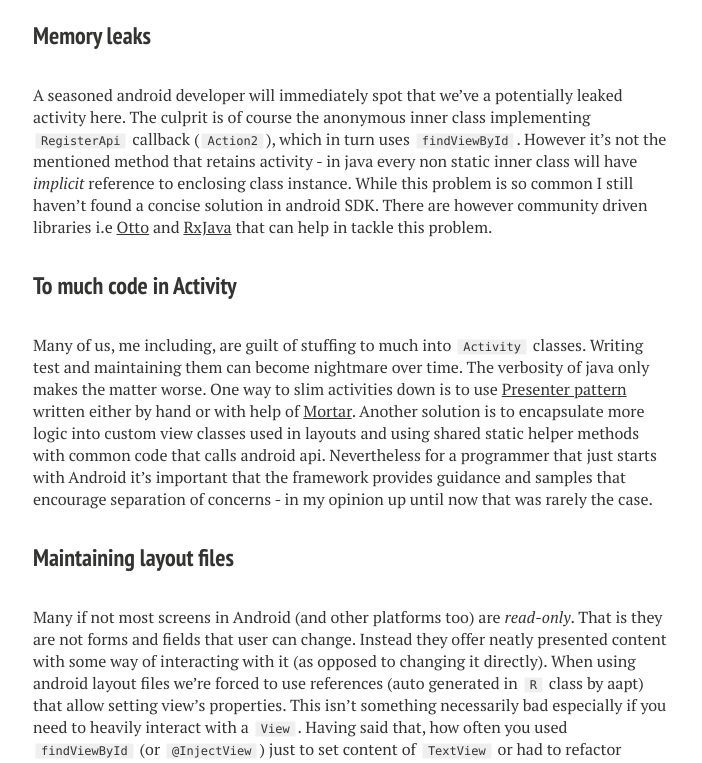
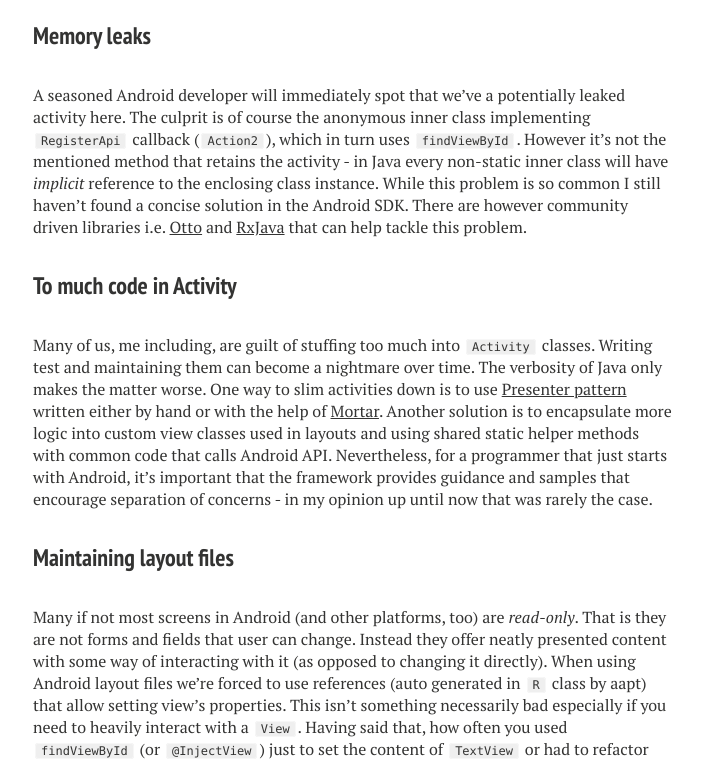
Before and after one commit to bright/bright.github.io, a Jekyll site: the page built from _posts/2015-07-20-android-data-binding-part-1-why-it-is-important.md, in a window 1280 px wide and 1400 px high, scrolled down 646 px, cut to the strip 176-939 px from the top of the window. Shown: the whole strip, without its empty margins (287-989 px from the left). Built offline with Jekyll 4.4.1, drawn with Linux system fonts in a browser that asks for light colours; nearby versions of some CDN libraries; Markdown is read by kramdown in place of the engine named in the settings; some of the changed text lies outside the part shown.

Commit message:
typos etc.
as always, just my gut feelings

```diff
--- a/_posts/2015-07-20-android-data-binding-part-1-why-it-is-important.md
+++ b/_posts/2015-07-20-android-data-binding-part-1-why-it-is-important.md
@@ -3,13 +3,13 @@ layout: post
 title: 'Android Data Binding Part 1: Why it is important'
 date: '2015-07-20 08:36'
 categories:
-  - android
+  - Android
 tags:
-  - android
+  - Android
 author: piotr
 ---
 
-Android application code often suffers from being more verbose than it could be. As libraries such as [Android Annotations](http://androidannotations.org/) and [ButterKnife](http://jakewharton.github.io/butterknife/) have shown that's only partially due to tediousness of Java. The [recently](https://events.google.com/io2015/schedule?sid=128c9f91-b6d4-e411-b87f-00155d5066d7) announced [Android Data Binding](https://developer.android.com/tools/data-binding/guide.html) library can remove at least part of the boilerplate code we need to write. Since I've always liked [Presentation Model pattern (MVVM)](http://martinfowler.com/eaaDev/PresentationModel.html) this is very dear to my heart. However just getting rid of a tedious code is not the main reason I'm so happy to see the new API. Let's recap on common issues developer faces on android and then I'll show how using mentioned patterns with new offering from Google can mitigate them.
+Android application code often suffers from being more verbose than it could be. As libraries such as [Android Annotations](http://androidannotations.org/) and [ButterKnife](http://jakewharton.github.io/butterknife/) have shown that's only partially due to tediousness of Java. The [recently](https://events.google.com/io2015/schedule?sid=128c9f91-b6d4-e411-b87f-00155d5066d7) announced [Android Data Binding](https://developer.android.com/tools/data-binding/guide.html) library can remove at least part of the boilerplate code we need to write. Since I've always liked [Presentation Model pattern (MVVM)](http://martinfowler.com/eaaDev/PresentationModel.html) this is very dear to my heart. However just getting rid of a tedious code is not the main reason I'm so happy to see the new API. Let's recap on common issues developer faces on Android and then I'll show how using mentioned patterns with new offering from Google can mitigate them.
 
 ## Problems with classic approach
 I'll explain that step by step using a registration form screen example. We need couple of fields like first name, last name and an email address. To make the example a bit more interesting and to make UX better we'll use [floating label](http://mds.is/float-label-demo/) pattern. One of the simplest approaches **without data binding** (for first name only) might look like this:
@@ -17,28 +17,28 @@ I'll explain that step by step using a registration form screen example. We need
 <script src="https://gist.github.com/miensol/52b98f0fcbe89db81441.js?file=RegisterActivityClassic.java"></script>
 
 ### Memory leaks
-A seasoned android developer will immediately spot that we've a potentially leaked activity here. The culprit is of course the anonymous inner class implementing `RegisterApi` callback (`Action2`), which in turn uses `findViewById`. However it's not the mentioned method that retains activity - in java every non static inner class will have *implicit* reference to enclosing class instance. While this problem is so common I still haven't found a concise solution in android SDK. There are however community driven libraries i.e [Otto](http://square.github.io/otto/) and [RxJava](https://github.com/ReactiveX/RxJava) that can help in tackle this problem.
+A seasoned Android developer will immediately spot that we've a potentially leaked activity here. The culprit is of course the anonymous inner class implementing `RegisterApi` callback (`Action2`), which in turn uses `findViewById`. However it's not the mentioned method that retains the activity - in Java every non-static inner class will have *implicit* reference to the enclosing class instance. While this problem is so common I still haven't found a concise solution in the Android SDK. There are however community driven libraries i.e. [Otto](http://square.github.io/otto/) and [RxJava](https://github.com/ReactiveX/RxJava) that can help tackle this problem.
 
 ### To much code in Activity
-Many of us, me including, are guilt of stuffing to much into `Activity` classes. Writing test and maintaining them can become nightmare over time. The verbosity of java only makes the matter worse. One way to slim activities down is to use [Presenter pattern](http://martinfowler.com/eaaDev/uiArchs.html#Model-view-presentermvp) written either by hand or with help of [Mortar](https://github.com/square/mortar). Another solution is to encapsulate more logic into custom view classes used in layouts and using shared static helper methods with common code that calls android api. Nevertheless for a programmer that just starts with Android it's important that the framework provides guidance and samples that encourage separation of concerns - in my opinion up until now that was rarely the case.
+Many of us, me including, are guilt of stuffing too much into `Activity` classes. Writing test and maintaining them can become a nightmare over time. The verbosity of Java only makes the matter worse. One way to slim activities down is to use [Presenter pattern](http://martinfowler.com/eaaDev/uiArchs.html#Model-view-presentermvp) written either by hand or with the help of [Mortar](https://github.com/square/mortar). Another solution is to encapsulate more logic into custom view classes used in layouts and using shared static helper methods with common code that calls Android API. Nevertheless, for a programmer that just starts with Android, it's important that the framework provides guidance and samples that encourage separation of concerns - in my opinion up until now that was rarely the case.
 
 ### Maintaining layout files
-Many if not most screens in Android (and other platforms too) are *read-only*. That is they are not forms and fields that user can change. Instead they offer neatly presented content with some way of interacting with it (as opposed to changing it directly). When using android layout files we're forced to use references (auto generated in `R` class by aapt) that allow setting view's properties. This isn't something necessarily bad especially if you need to heavily interact with a `View`. Having said that, how often you used `findViewById` (or `@InjectView`) just to set content of `TextView` or had to refactor activity fields type because of a change in a layout definition?
+Many if not most screens in Android (and other platforms, too) are *read-only*. That is they are not forms and fields that user can change. Instead they offer neatly presented content with some way of interacting with it (as opposed to changing it directly). When using Android layout files we're forced to use references (auto generated in `R` class by aapt) that allow setting view's properties. This isn't something necessarily bad especially if you need to heavily interact with a `View`. Having said that, how often you used `findViewById` (or `@InjectView`) just to set the content of `TextView` or had to refactor activity fields type because of a change in a layout definition?
 
 ## Android Data Binding can help you.
 The following code illustrates how registration form might look like **with data binding**:
 
 <script src="https://gist.github.com/miensol/44ac5af33a60ad60cab7.js?file=RegisterActivity.java"></script>
 
-The new `RegisterActivity` is similar to previous example. We inflate the layout differently to initialize data binding and get an instance of `ActivityRegisterBinding` class. The class, with name derived from layout name, is generated by data binding and its main purpose is to provide a glue between a view and an observable view model. When using `registerApi.register` we only reference `form` variable thus avoiding unnecessarily referencing activity. The `RegisterForm` class is a *view model* for our layout and has all data that `activity_register` layout requires.
+The new `RegisterActivity` is similar to previous example. We inflate the layout differently to initialize data binding and get an instance of `ActivityRegisterBinding` class. The class, with the name derived from layout name, is generated by data binding and its main purpose is to provide a glue between a view and an observable view model. When using `registerApi.register` we only reference `form` variable thus avoid unnecessarily referencing the activity. The `RegisterForm` class is a *view model* for our layout and has all the data that `activity_register` layout requires.
 
 <script src="https://gist.github.com/miensol/44ac5af33a60ad60cab7.js?file=RegisterForm.java"></script>
 
-The view model has 3 observable attributes marked with `@Bindable` annotation. We don't strictly need a backing field as the `getFirstNameLabelVisibility` shows. What we do need to do is to fire change notification events, which is done via `notifyPropertyChanged` and `notifyChange` methods available on `BaseObservable`. The former method accepts a field id that is assigned by data binding processor in generated class `BR` (similarily to `R` class). Deriving from `BaseObservable` is not a must - to make a model bindable it has to implement `android.databinding.Observable`.
+The view model has 3 observable attributes marked with `@Bindable` annotation. We don't strictly need a backing field as the `getFirstNameLabelVisibility` shows. What we do need is to fire change notification events, which is done via `notifyPropertyChanged` and `notifyChange` methods available on `BaseObservable`. The former method accepts a field id that is assigned by data binding processor in generated class `BR` (similarily to `R` class). Deriving from `BaseObservable` is not a must - to make a model bindable it has to implement `android.databinding.Observable`.
 Last but not least a layout file:
 
 <script src="https://gist.github.com/miensol/44ac5af33a60ad60cab7.js?file=activity_register.xml"></script>
 
-The data binding library while still in beta provides a nice toolset to remove boilerplate code and improve android code (unit) testability by extracting logic from activity (or fragment). When used properly it can also save you from leaking resources. In the next post I'll explain in more detail how it happens.
+The data binding library, while still in beta, provides a nice toolset to remove the boilerplate code and improve Android code (unit) testability by extracting the logic from activity (or fragment). When used properly it can also save you from leaking resources. In the next post I'll explain in more detail how it happens.
 
 *This article is cross-posted with [my personal blog](http://miensol.pl/android/2015/07/20/android-data-binding-part-1-why-it-is-important.html)*
```
